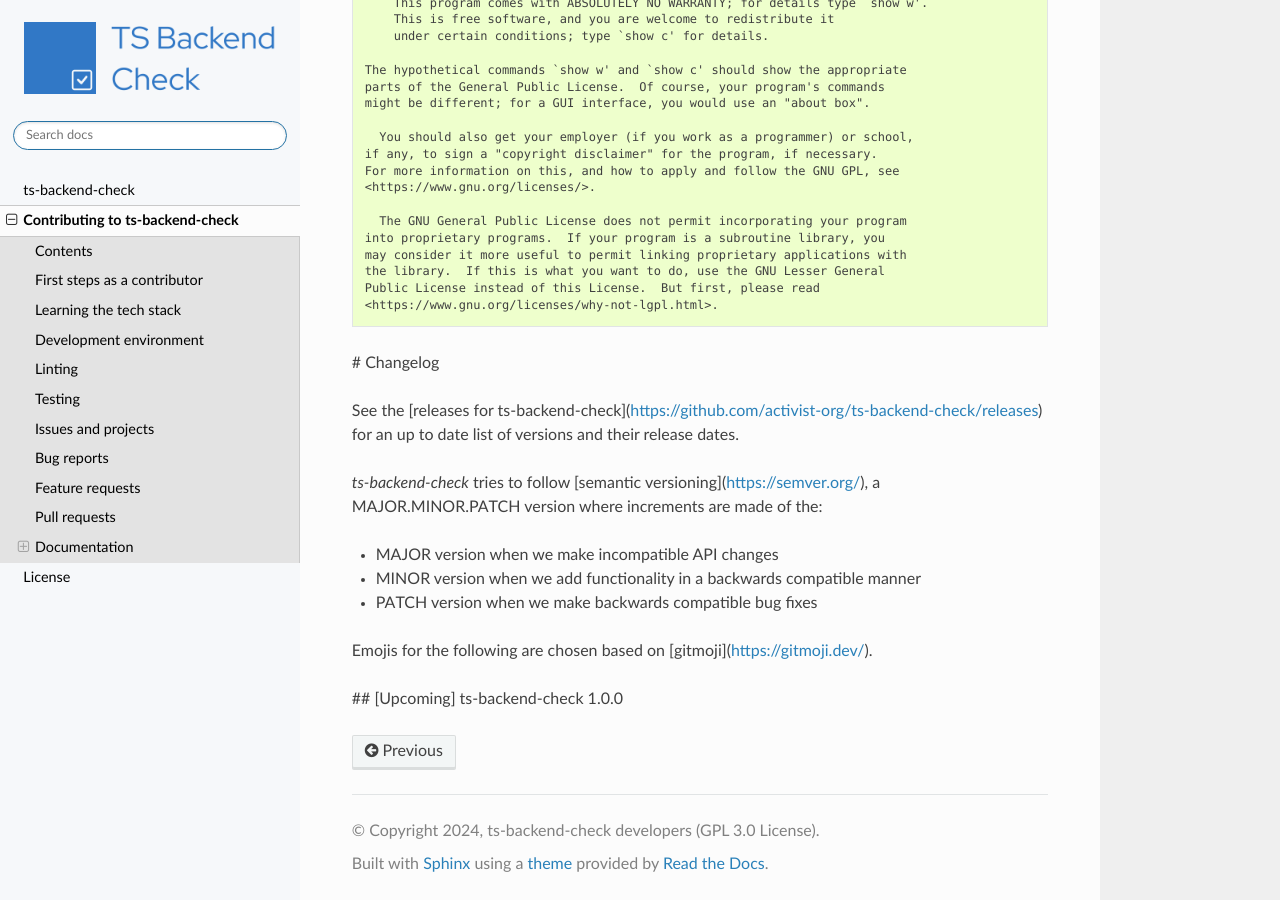
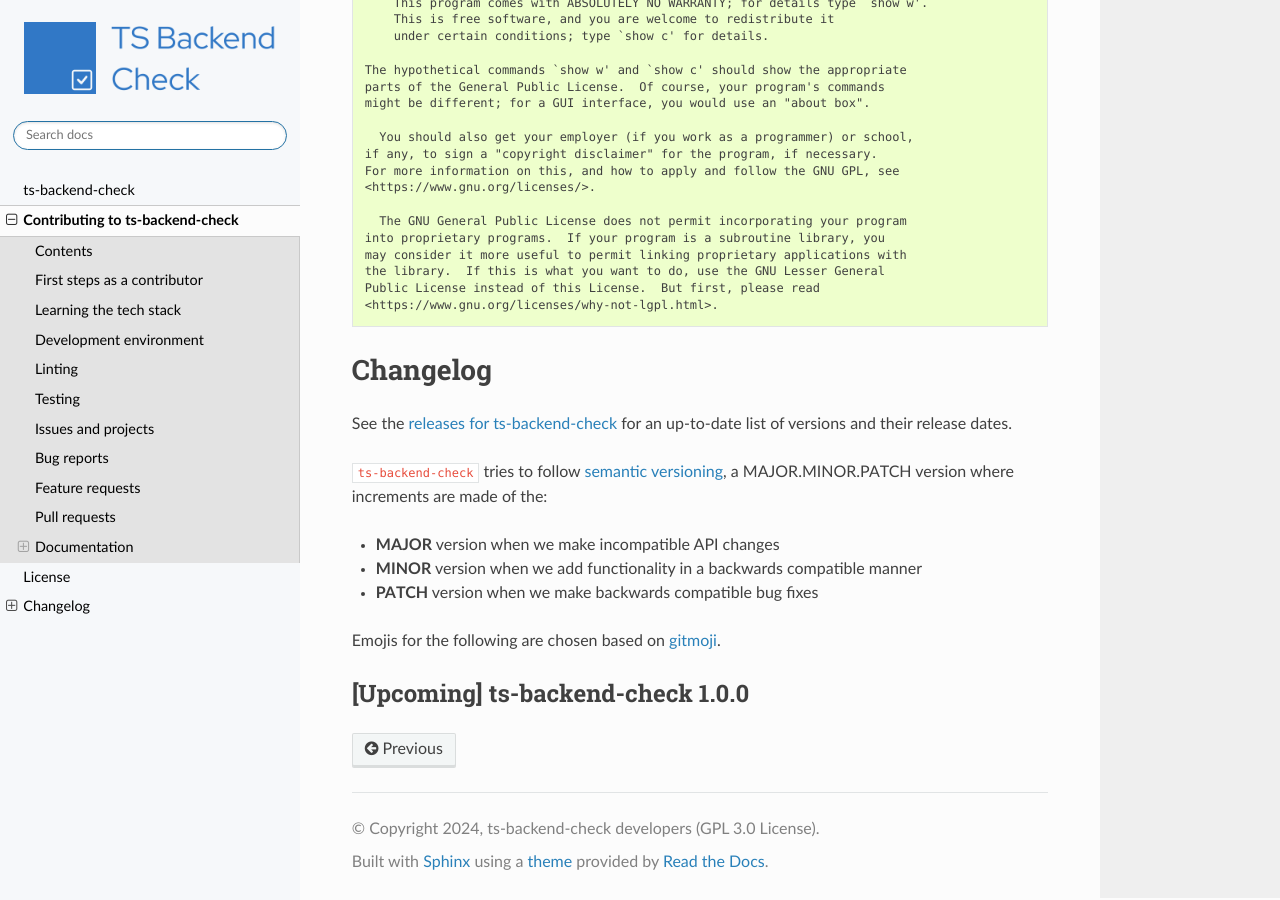
Before and after one commit to activist-org/ts-backend-check, a Sphinx documentation site: the page built from docs/source/notes.rst, in a window 1280 px wide and 900 px high, scrolled down 18319 px. Built offline with Sphinx 7.4.7 and the Read the Docs theme 3.1.0, drawn with Linux system fonts in a browser that asks for light colours; formulas are drawn with MathJax 3; some of the changed lines change nothing that is shown.

Commit message:
#3 Add changlog rst file and other edits to docs

```diff
--- /dev/null
+++ b/docs/source/_static/CHANGELOG.rst
@@ -0,0 +1,15 @@
+Changelog
+=========
+
+See the `releases for ts-backend-check <https://github.com/activist-org/ts-backend-check/releases>`_ for an up-to-date list of versions and their release dates.
+
+``ts-backend-check`` tries to follow `semantic versioning <https://semver.org/>`_, a MAJOR.MINOR.PATCH version where increments are made of the:
+
+- **MAJOR** version when we make incompatible API changes
+- **MINOR** version when we add functionality in a backwards compatible manner
+- **PATCH** version when we make backwards compatible bug fixes
+
+Emojis for the following are chosen based on `gitmoji <https://gitmoji.dev/>`_.
+
+[Upcoming] ts-backend-check 1.0.0
+---------------------------------
--- a/docs/source/_static/CONTRIBUTING.rst
+++ b/docs/source/_static/CONTRIBUTING.rst
@@ -5,7 +5,7 @@ Thank you for contributing to ``ts-backend-check``!
 
 Please take a moment to review this document in order to make the contribution process easy and effective for everyone involved.
 
-Following these guidelines helps to communicate that you respect the time of the developers managing and developing this open-source project. In return, and in accordance with this project's `code of conduct <.github/CODE_OF_CONDUCT.md>`__, other contributors will reciprocate that respect in addressing your issue or assessing patches and features.
+Following these guidelines helps to communicate that you respect the time of the developers managing and developing this open-source project. In return, and in accordance with this project's `code of conduct <https://github.com/activist-org/ts-backend-check/blob/main/.github/CODE_OF_CONDUCT.md>`__, other contributors will reciprocate that respect in addressing your issue or assessing patches and features.
 
 If you have questions or would like to communicate with the team, please `join us in our public Matrix chat rooms <https://matrix.to/#/#activist_community:matrix.org>`__. We'd be happy to hear from you!
 
--- a/docs/source/notes.rst
+++ b/docs/source/notes.rst
@@ -6,4 +6,4 @@ License
 .. literalinclude:: ../../LICENSE.txt
     :language: text
 
-.. include:: ../../CHANGELOG.md
+.. include:: _static/CHANGELOG.rst
```
